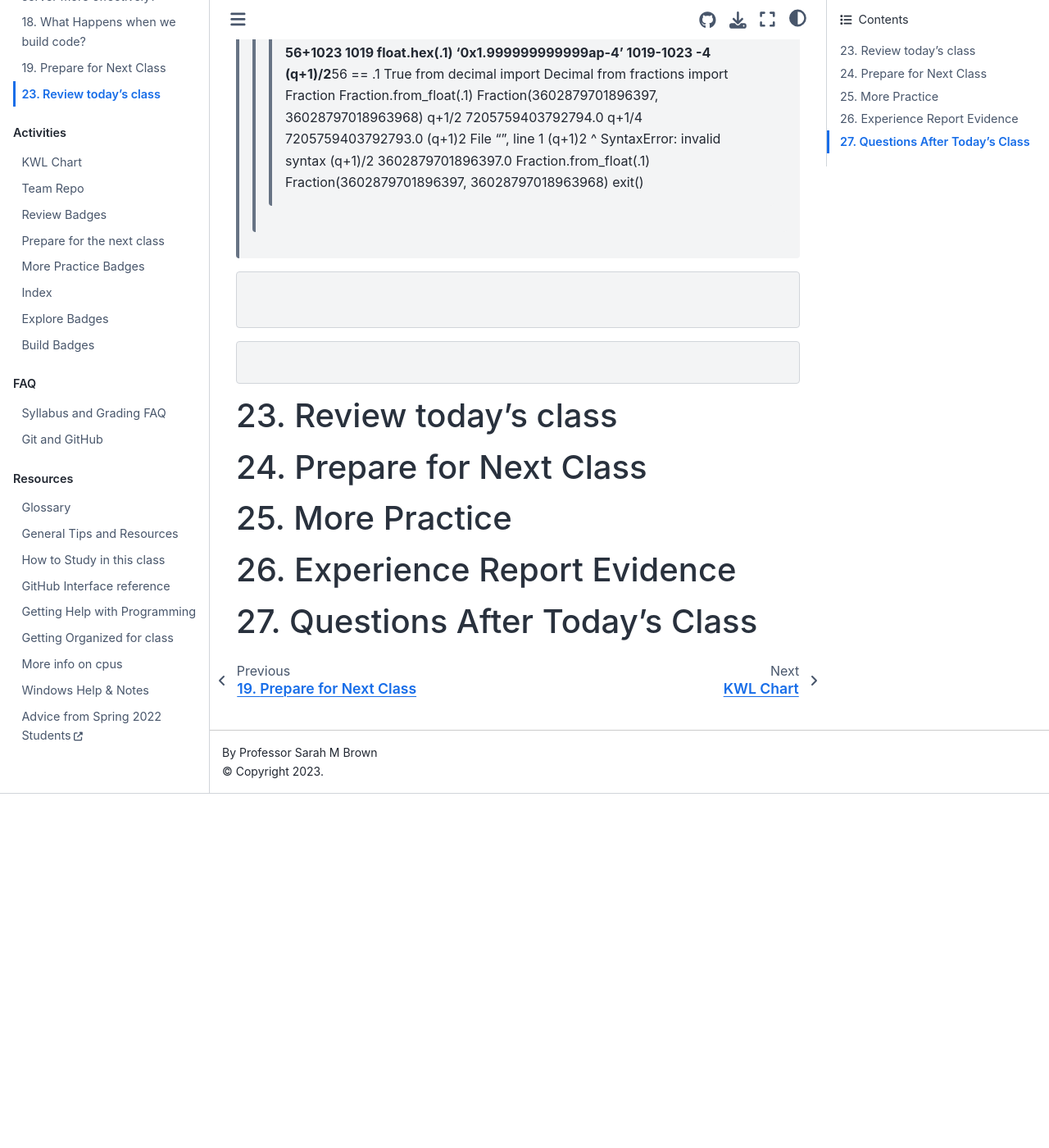
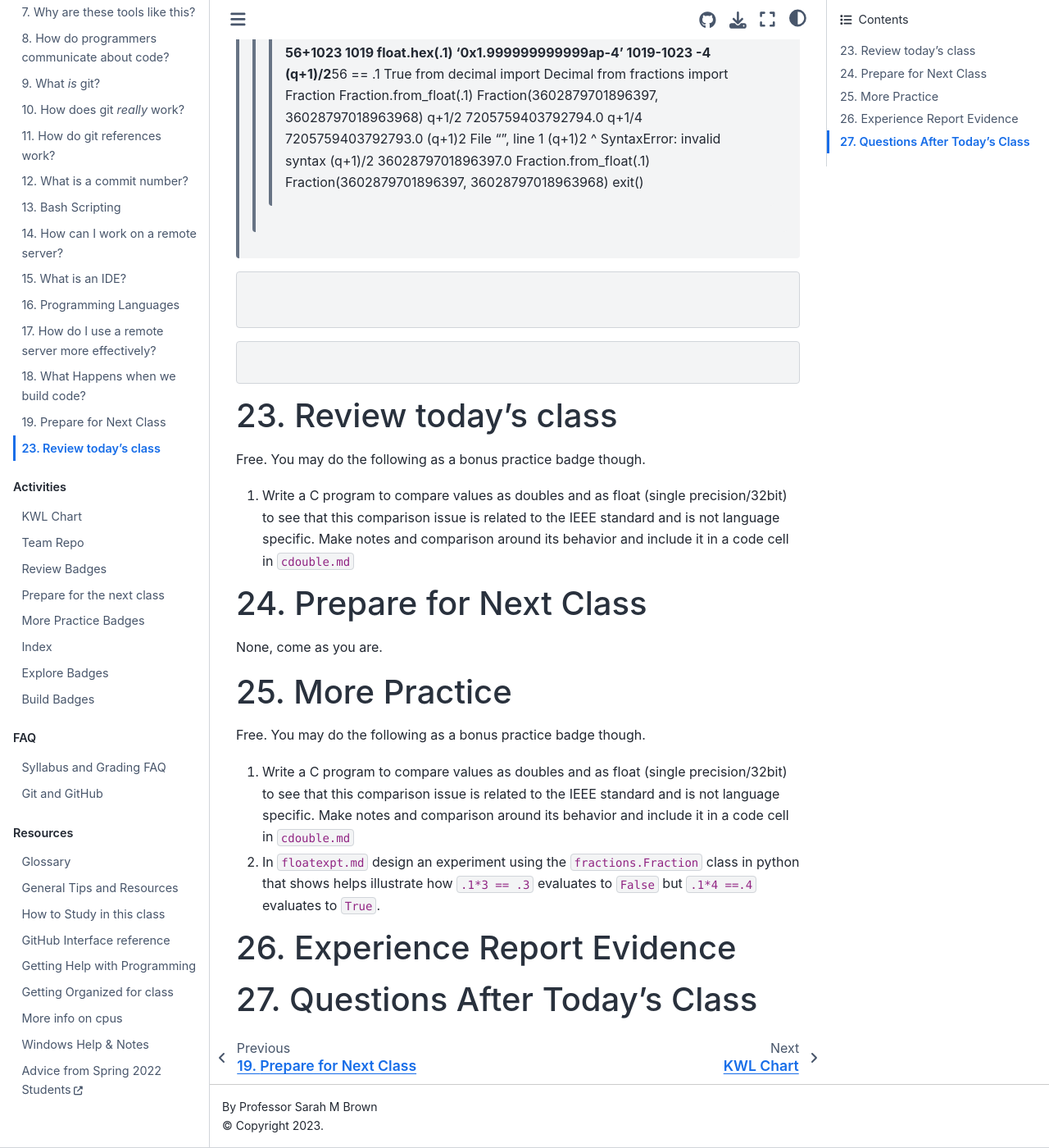
Before and after one commit to introcompsys/spring2023, a Jupyter Book: the page built from notes/2023-04-11.md, in a window 1280 px wide and 1400 px high, scrolled down 433 px. Shown: the whole window at 82% size. Built offline with Jupyter Book 1.0.4 settings and Sphinx 7.4.7 and the Sphinx Book theme 1.1.4, drawn with Linux system fonts in a browser that asks for light colours; before the commit the page ends 1373 px from its top, so only the background shows below that.

Commit message:
2days ac with bonus in prep

````diff
--- a/_practice/2023-04-11.md
+++ b/_practice/2023-04-11.md
@@ -1,2 +1,4 @@
-```{index}
-```
+Free. You may do the following as a bonus practice badge though.
+
+1. Write a C program to compare values as doubles and as float (single precision/32bit) to see that this comparison issue is related to the IEEE standard and is not language specific.  Make notes and comparison around its behavior and include it in a code cell in  `cdouble.md`
+2. In `floatexpt.md` design an experiment using the `fractions.Fraction` class in python that shows helps illustrate how `.1*3 == .3` evaluates to `False` but `.1*4 ==.4` evaluates to `True`.
--- a/_prepare/2023-04-11.md
+++ b/_prepare/2023-04-11.md
@@ -1,2 +1 @@
-```{index}
-```
+None, come as you are.
--- a/_review/2023-04-11.md
+++ b/_review/2023-04-11.md
@@ -1,2 +1,3 @@
-```{index}
-```
+Free. You may do the following as a bonus practice badge though.
+
+1. Write a C program to compare values as doubles and as float (single precision/32bit) to see that this comparison issue is related to the IEEE standard and is not language specific.  Make notes and comparison around its behavior and include it in a code cell in  `cdouble.md`
````
Also changed, not shown: _practice/2023-04-13.md (added, +9 -0 lines), _prepare/2023-04-13.md (added, +8 -0 lines), _review/2023-04-13.md (added, +8 -0 lines).
